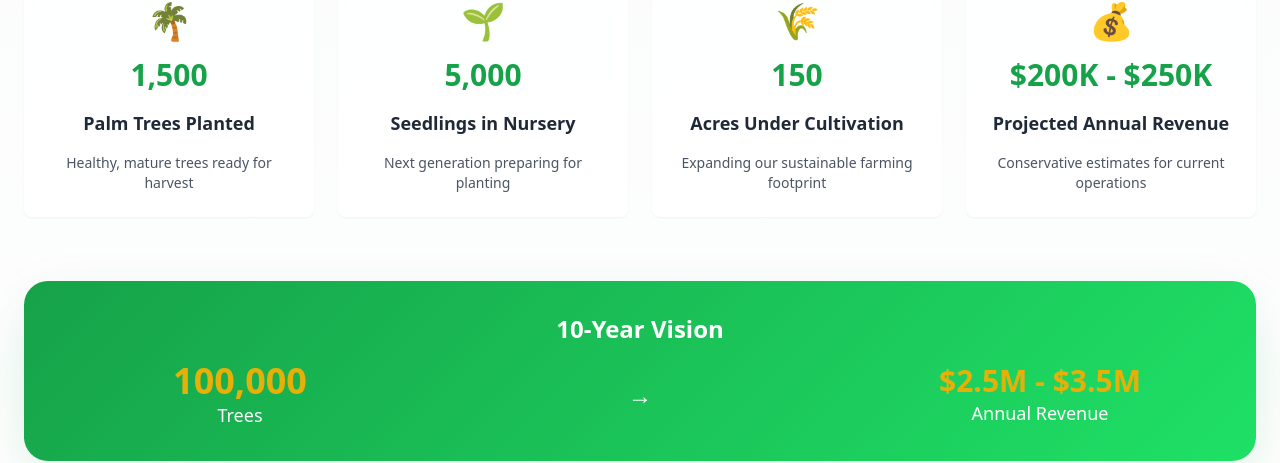
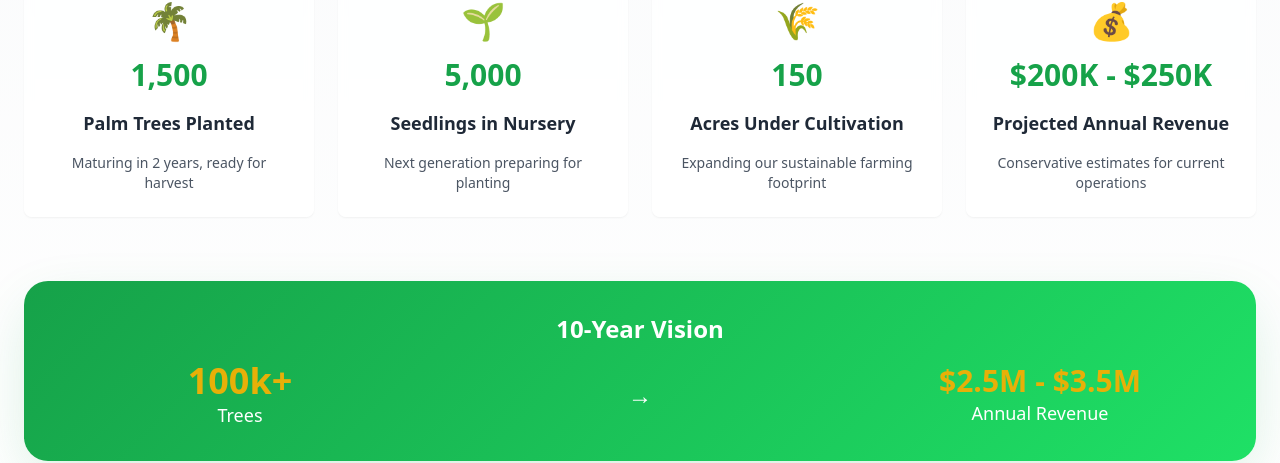
Before and after one commit to natures-gold/palm-agro-innovate, a React (Vite) app: page / in a window 1280 px wide. Shown: the part 2102-2565 px from the top of the page. Built offline with nearby package versions, Linux system fonts and the light colour scheme; the HTML template or start-up script is replaced by a standard one.

Commit message:
Update revenue and tree maturity

```diff
--- a/src/components/FutureSection.tsx
+++ b/src/components/FutureSection.tsx
@@ -18,7 +18,7 @@ const FutureSection = () => {
     {
       year: "2030",
       title: "Agritech Ecosystem",
-      goals: ["100,000 trees", "Technology licensing", "Industry transformation"],
+      goals: ["100k+ trees", "Technology licensing", "Industry transformation"],
       status: "Vision"
     }
   ];
--- a/src/components/ProgressSection.tsx
+++ b/src/components/ProgressSection.tsx
@@ -5,7 +5,7 @@ const ProgressSection = () => {
     {
       number: "1,500",
       label: "Palm Trees Planted",
-      description: "Healthy, mature trees ready for harvest",
+      description: "Maturing in 2 years, ready for harvest",
       icon: "🌴"
     },
     {
@@ -30,7 +30,7 @@ const ProgressSection = () => {
 
   const futureGoals = [
     {
-      metric: "100,000",
+      metric: "100k+",
       label: "Trees (10-year goal)",
       revenue: "$2.5M - $3.5M annually"
     }
@@ -70,7 +70,7 @@ const ProgressSection = () => {
           <h3 className="text-2xl font-bold mb-4">10-Year Vision</h3>
           <div className="grid grid-cols-1 md:grid-cols-3 gap-8 items-center">
             <div>
-              <div className="text-4xl font-bold text-farm-yellow">100,000</div>
+              <div className="text-4xl font-bold text-farm-yellow">100k+</div>
               <div className="text-lg">Trees</div>
             </div>
             <div className="text-2xl font-light">→</div>
```
